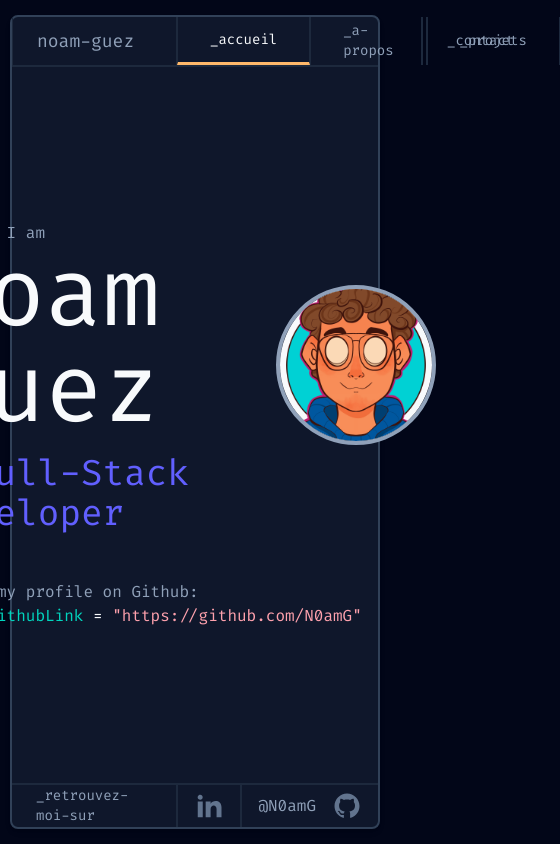
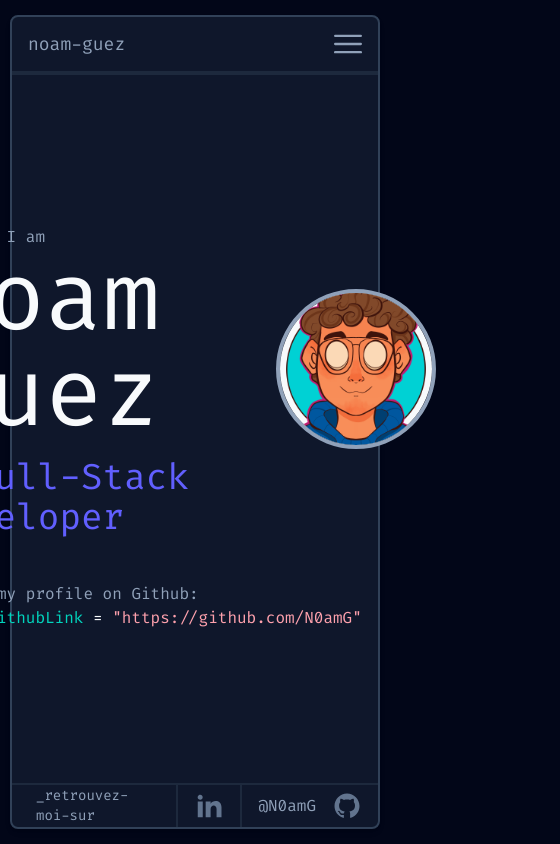
Before and after one commit to N0amG/Portfolio-public, a Next.js app: page / in a window 390 px wide. Shown: the whole page, 560 px wide, since content can reach past the window. Built offline with nearby package versions, Linux system fonts and the light colour scheme.

Commit message:
Responsive header

```diff
--- a/src/app/globals.css
+++ b/src/app/globals.css
@@ -5,8 +5,7 @@
   @apply bg-slate-900 rounded-lg shadow-md border border-2 border-slate-700 min-h-full;
 }
 html, body {
-  min-height: 100vh;
-  height: 100%;
+  @apply min-h-screen h-full;
 }
 
 body {
--- a/src/app/layout.jsx
+++ b/src/app/layout.jsx
@@ -45,7 +45,7 @@ export default function RootLayout({ children }) {
 			</head>
 			<body
 				// Application des polices et du fond global
-				className={`${geistSans.variable} ${geistMono.variable} py-[30px] px-[40px] w-full h-full bg-slate-700 antialiased max-md:py-[15px] max-md:px-[10px]`}
+				className={`${geistSans.variable} ${geistMono.variable} lg:py-[30px] lg:px-[40px] w-full h-full bg-slate-700 antialiased py-[15px] px-[10px]`}
 			>
 				{/* MainWrapper englobe tout le contenu de la page (header, footer, etc.) */}
 				<MainWrapper>{children}</MainWrapper>
--- a/src/components/Header.jsx
+++ b/src/components/Header.jsx
@@ -2,32 +2,88 @@
 
 import Link from 'next/link'
 import { usePathname } from 'next/navigation'
+import { useState } from 'react'
 
 export default function Header() {
 	// Header principal du site avec navigation dynamique
 	const pathname = usePathname()
 	const isAbout = pathname === '/about'
-	const focusStyle = `text-slate-50 border-b-3 border-b-orange-300`
+	const focusStyle = `text-slate-50 lg:border-b-3 lg:border-b-orange-300`
 	const borderXClass = isAbout ? 'border-x-transparent' : 'border-x'
+	const [menuOpen, setMenuOpen] = useState(false)
 
 	return (
 		// Barre d'en-tête avec nom et navigation
-		<header className='flex w-full text-slate-400 select-none z-10 border-b-2 border-slate-800'>
-			<div className='flex items-center justify-between w-full h-12'>
-				{/* Logo ou nom à gauche */}
+		<header className='flex flex-col w-full text-slate-400 select-none z-10 border-b-2 border-slate-800 lg:flex-row'>
+			<div className='flex flex-col items-stretch w-full lg:flex-row lg:items-center lg:justify-between lg:w-full lg:h-12'>
+				{/* Logo ou nom à gauche + burger */}
 				<div
-					className={`flex items-center w-1/5 max-w-[300px] min-w-[165px] h-full px-6 ${borderXClass} border-slate-800 text-lg text-left`}
+					className={`flex items-center w-full h-14 px-4 border-b-2 border-slate-800 text-lg text-left lg:w-1/5 lg:max-w-[300px] lg:min-w-[165px] lg:h-full lg:px-6 lg:${borderXClass} lg:border-b-0`}
 				>
-					noam-guez
+					<button
+						onClick={() => setMenuOpen((v) => !v)}
+						className='flex items-center w-full h-full focus:outline-none lg:cursor-default lg:pointer-events-none bg-transparent'
+						aria-label='Ouvrir le menu'
+					>
+						<span className='flex-1 text-left'>noam-guez</span>
+						{/* Icône burger visible seulement en mobile */}
+						<span className='lg:hidden ml-2'>
+							{!menuOpen && (
+								<svg
+									width='28'
+									height='28'
+									viewBox='0 0 24 24'
+									fill='none'
+									className='text-slate-400'
+								>
+									<rect
+										y='4'
+										width='24'
+										height='2'
+										rx='1'
+										fill='currentColor'
+									/>
+									<rect
+										y='11'
+										width='24'
+										height='2'
+										rx='1'
+										fill='currentColor'
+									/>
+									<rect
+										y='18'
+										width='24'
+										height='2'
+										rx='1'
+										fill='currentColor'
+									/>
+								</svg>
+							)}
+							{menuOpen && (
+								<svg
+									xmlns='http://www.w3.org/2000/svg'
+									viewBox='0 0 24 24'
+									fill='currentColor'
+									className='text-slate-400'
+									width={28}
+									height={28}
+								>
+									<path d='M10.5859 12L2.79297 4.20706L4.20718 2.79285L12.0001 10.5857L19.793 2.79285L21.2072 4.20706L13.4143 12L21.2072 19.7928L19.793 21.2071L12.0001 13.4142L4.20718 21.2071L2.79297 19.7928L10.5859 12Z'></path>
+								</svg>
+							)}
+						</span>
+					</button>
 				</div>
 				{/* Navigation principale */}
-				<nav className='flex-1 flex h-full w-[66.6667%] text-sm'>
-					{' '}
-					{/* 2x w-1/3 = w-2/3 */}
-					<ul className='flex items-center h-full divide-slate-800 border-slate-800 w-full'>
+				<nav
+					className={`flex flex-col w-full text-sm lg:flex-row lg:flex-1 lg:w-[66.6667%] lg:h-full ${
+						menuOpen ? '' : 'hidden'
+					} lg:flex`}
+				>
+					<ul className='flex flex-col w-full divide-y divide-slate-800 border-slate-800 lg:flex-row lg:items-center lg:h-full lg:divide-y-0 lg:divide-x lg:w-full'>
 						{/* Lien _accueil */}
 						<li
-							className={`px-8 h-full flex items-center ${borderXClass} cursor-pointer transition-colors ${
+							className={`py-4 px-4 w-full flex items-center border-b-2 border-slate-800 cursor-pointer transition-colors lg:px-8 lg:py-0 lg:w-auto lg:h-full lg:${borderXClass} lg:border-b-0 ${
 								pathname === '/' ? focusStyle : ''
 							}`}
 							onMouseEnter={(e) =>
@@ -35,7 +91,9 @@ export default function Header() {
 							}
 							onMouseLeave={(e) => {
 								if (pathname !== '/')
-									e.currentTarget.classList.remove('text-slate-50')
+									e.currentTarget.classList.remove(
+										'text-slate-50'
+									)
 							}}
 						>
 							<Link
@@ -47,7 +105,7 @@ export default function Header() {
 						</li>
 						{/* Lien _a-propos */}
 						<li
-							className={`px-8 h-full flex items-center ${borderXClass} cursor-pointer transition-colors ${
+							className={`py-4 px-4 w-full flex items-center border-b-2 border-slate-800 cursor-pointer transition-colors lg:px-8 lg:py-0 lg:w-auto lg:h-full lg:${borderXClass} lg:border-b-0 ${
 								pathname === '/about' ? focusStyle : ''
 							}`}
 							onMouseEnter={(e) =>
@@ -55,7 +113,9 @@ export default function Header() {
 							}
 							onMouseLeave={(e) => {
 								if (pathname !== '/about')
-									e.currentTarget.classList.remove('text-slate-50')
+									e.currentTarget.classList.remove(
+										'text-slate-50'
+									)
 							}}
 						>
 							<Link
@@ -67,11 +127,11 @@ export default function Header() {
 						</li>
 						{/* Lien _projets */}
 						<li
-							className={`px-8 h-full flex items-center ${
+							className={`py-4 px-4 w-full flex items-center border-b-2 border-slate-800 cursor-pointer transition-colors lg:px-8 lg:py-0 lg:w-auto lg:h-full lg:${
 								isAbout
 									? 'border-x-transparent'
 									: 'border-x border-slate-800'
-							} cursor-pointer transition-colors ${
+							} lg:border-b-0 ${
 								pathname === '/projects' ? focusStyle : ''
 							}`}
 							onMouseEnter={(e) =>
@@ -79,7 +139,9 @@ export default function Header() {
 							}
 							onMouseLeave={(e) => {
 								if (pathname !== '/projects')
-									e.currentTarget.classList.remove('text-slate-50')
+									e.currentTarget.classList.remove(
+										'text-slate-50'
+									)
 							}}
 						>
 							<Link
@@ -90,10 +152,8 @@ export default function Header() {
 							</Link>
 						</li>
 					</ul>
-				</nav>
-				{/* Lien _contact à droite */}
 					<div
-					className={`flex items-center h-full px-6 border-slate-800 border-l-2 cursor-pointer text-sm hover:text-slate-50 transition-colors ${
+						className={`py-4 px-4 w-full flex items-center border-b-2 border-slate-800 cursor-pointer text-sm hover:text-slate-50 transition-colors lg:px-6 lg:py-0 lg:w-auto lg:h-full lg:border-l-2 lg:border-b-0 ${
 							pathname === '/contact' ? focusStyle : ''
 						}`}
 					>
@@ -104,6 +164,7 @@ export default function Header() {
 							_contact
 						</Link>
 					</div>
+				</nav>
 			</div>
 		</header>
 	)
--- a/tailwind.config.js
+++ /dev/null
@@ -1,9 +0,0 @@
-module.exports = {
-	theme: {
-	  extend: {},
-	  screens: {
-		'max-md': {'max': '768px'}, // <--- Mobile max 768px
-		// (tu gardes aussi sm, md, lg par défaut si tu veux)
-	  },
-	},
-  }
```
Lines whose indentation alone changed are shown as unchanged.
